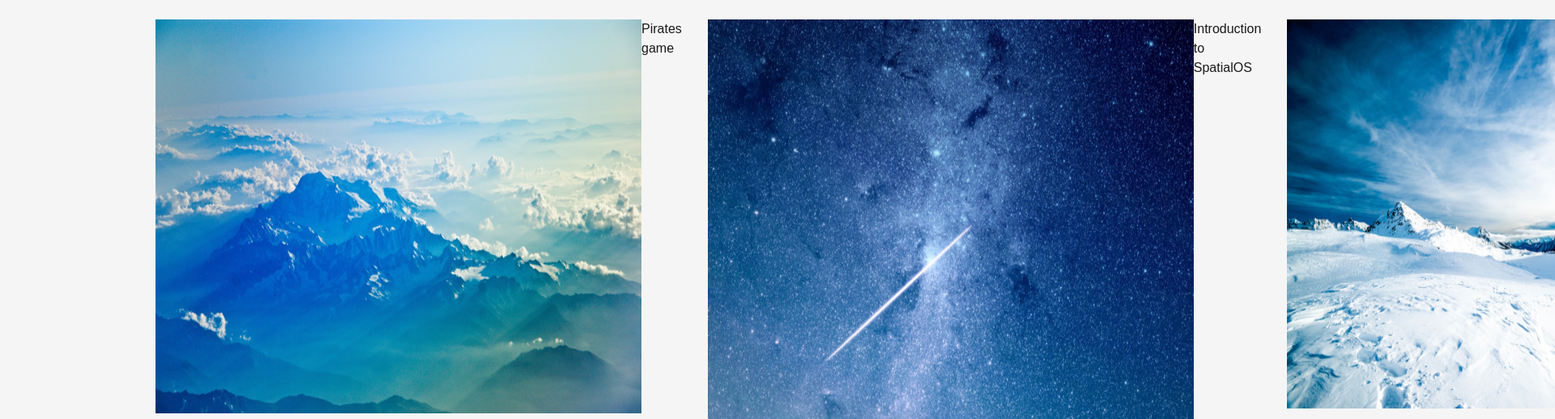
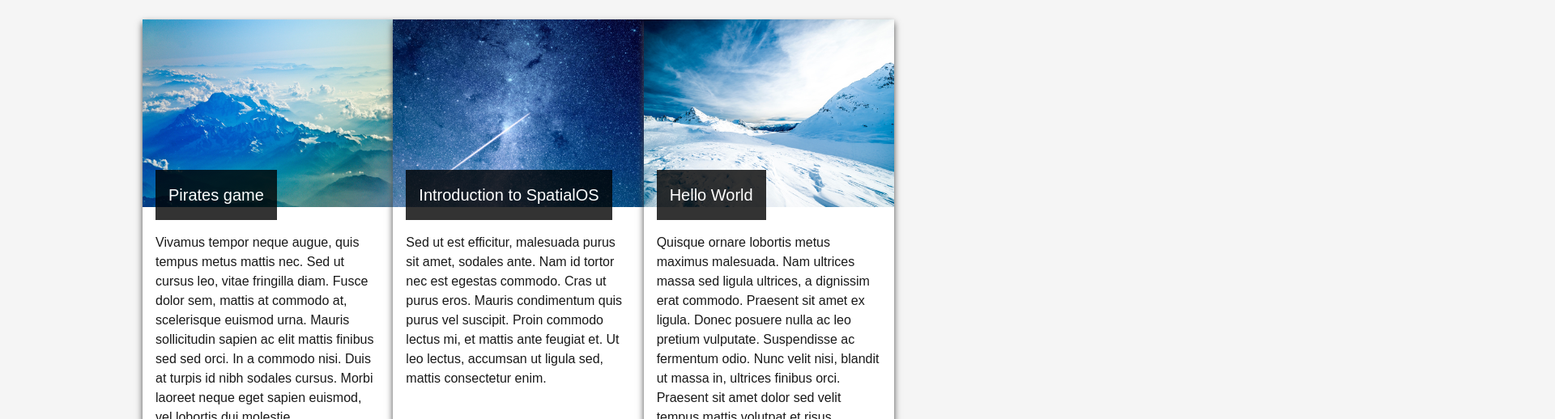
Before and after one commit to barneycarroll/impro-css, a website: page src/home.html in a window 1280 px wide. Shown: the part 87-605 px from the top of the page at 81% size, 1920 px wide, since content can reach past the window. Drawn offline with Linux system fonts and the light colour scheme.

Commit message:
Finished card component Resize the browser to try and find the salient layout pain points

```diff
--- a/src/styles/card.css
+++ b/src/styles/card.css
@@ -1,15 +1,23 @@
 .card {
-  @media (min-width: 40em){
-    flex: 0 1 0;
+  position: relative;
+  overflow: hidden;
+  background: white;
+  box-shadow: 0 .25em .5em var(--grey);
+  margin-bottom: 1em;
 
+  @media (--large){
     &:not(.first-child):not(.last-child) {
-      margin: 0 1em;
+      margin-left: .5em;
+      margin-right: .5em;
     }
   }
 }
 
 .card-header {
   display: flex;
+  position: relative;
+
+  align-items: flex-end;
 
   &::before {
     content: '';
@@ -17,4 +25,28 @@
     float: left;
     padding-bottom: 75%;
   }
+
+  & .card-header-background {
+    position: absolute;
+    width: 100%;
+    height: 100%;
+    object-fit: cover;
+  }
+
+  & .card-header-title {
+    position: relative;
+    margin: 1em 1em -1em;
+    padding: 1em;
+    background: rgba( 0, 0, 0, .8 );
+    color: white;
+
+    & a {
+      display: block;
+      font-size: 1.25em;
+    }
+  }
 }
+
+.card-content {
+  padding: 1em;
+}
```
